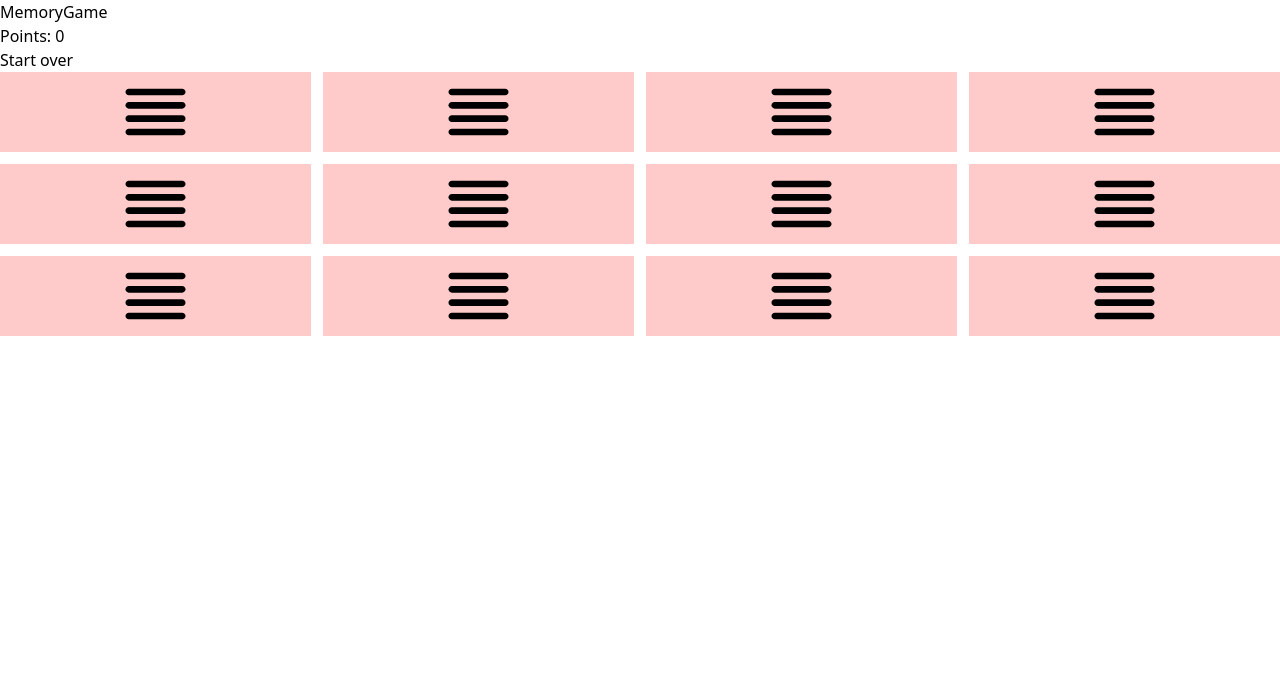
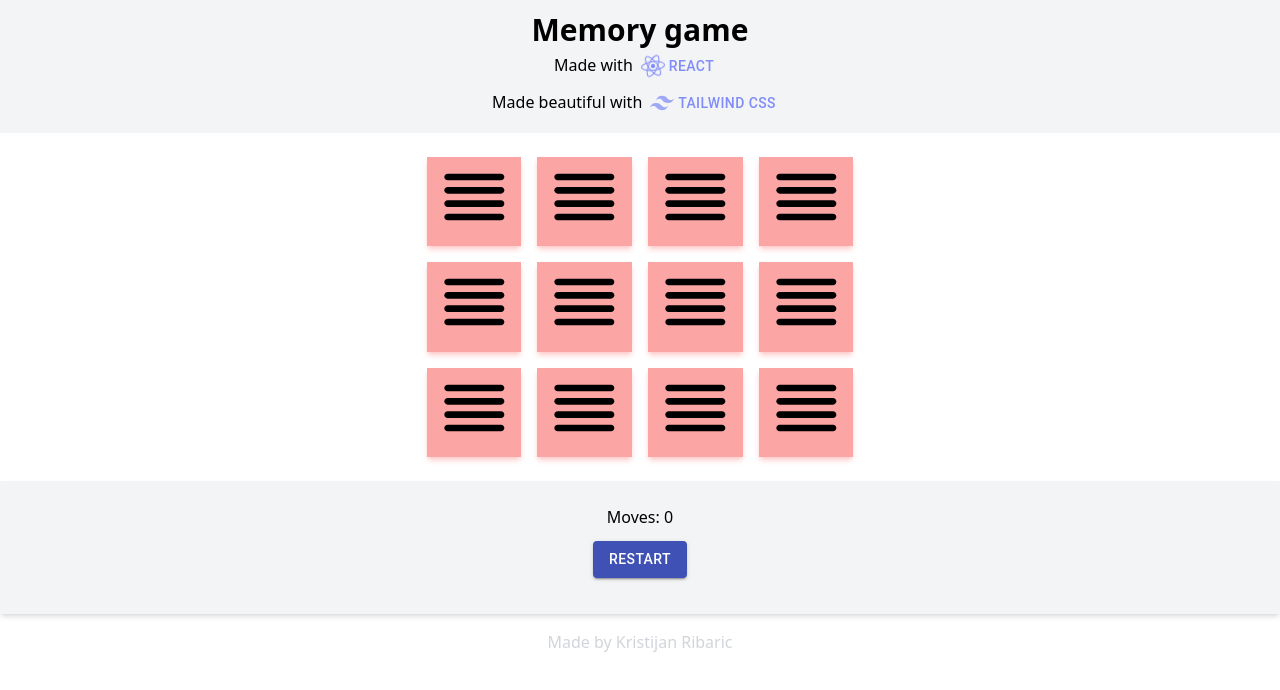
Before and after one commit to kristijanribaric/react-memory, a React (Create React App) app: page / in a window 1280 px wide. Shown: the top 690 px of the page. Built offline with nearby package versions, Linux system fonts and the light colour scheme.

Commit message:
css touchups

```diff
--- a/package.json
+++ b/package.json
@@ -5,16 +5,18 @@
   "dependencies": {
     "@emotion/react": "^11.8.1",
     "@emotion/styled": "^11.8.1",
+    "@material-ui/core": "^4.12.3",
     "@mui/material": "^5.4.3",
     "@testing-library/jest-dom": "^5.16.2",
     "@testing-library/react": "^12.1.3",
     "@testing-library/user-event": "^13.5.0",
+    "classnames": "^2.3.1",
     "react": "^17.0.2",
     "react-dom": "^17.0.2",
+    "react-flippy": "^1.1.0",
     "react-icons": "^4.3.1",
     "react-modal-hover": "^1.1.13",
     "react-scripts": "5.0.0",
-    "react-svg": "^14.1.12",
     "web-vitals": "^2.1.4"
   },
   "scripts": {
--- a/src/App.js
+++ b/src/App.js
@@ -1,106 +1,167 @@
-import Cards from "./components/Cards";
 import Header from "./components/Header";
-import { useEffect, useState } from "react"
+import { useEffect, useState, useRef } from "react";
+import {
+  Dialog,
+  DialogActions,
+  DialogContent,
+  DialogContentText,
+  Button,
+  DialogTitle
+} from "@material-ui/core";
+import Card from "./components/card";
+import Controls from "./controls";
+import Footer from "./footer";
 import { DiAndroid } from "react-icons/di";
 import { DiApple } from "react-icons/di";
 import { DiGithubBadge } from "react-icons/di";
 import { DiFirefox } from "react-icons/di";
 import { DiIe } from "react-icons/di";
 import { DiPython } from "react-icons/di";
-import { CgFormatJustify } from "react-icons/cg";
+
+function shuffleCards(array) {
+  const length = array.length;
+  for (let i = length; i > 0; i--) {
+    const randomIndex = Math.floor(Math.random() * i);
+    const currentIndex = i - 1;
+    const temp = array[currentIndex];
+    array[currentIndex] = array[randomIndex];
+    array[randomIndex] = temp;
+  }
+  return array;
+}
+
+const uniqueElementsArray  = [<DiAndroid className="w-full h-20"/>,<DiApple className="w-full h-20"/>, <DiGithubBadge className="w-full h-20"/>, <DiFirefox className="w-full h-20"/>,<DiIe className="w-full h-20"/>,<DiPython className="w-full h-20"/>];
 
 
 function App() {
-  const BLANK_CARD = <CgFormatJustify className="w-full h-20"/>
-  const [imagesArray, setImagesArray] = useState([])
-  const [cardsChosen, setCardsChosen] = useState([])
-  const [cardsChosenIds, setCardsChosenIds] = useState([])
-  const [points, setPoints] = useState(0)
-  const [openCards, setOpenCards] = useState([])
 
-  const imagesss = ["https://progitek.no/privat/bp/wp-content/uploads/2021/09/pexels-cottonbro-4910769.jpg","https://progitek.no/privat/bp/wp-content/uploads/2021/09/pexels-rachel-claire-5490707.jpg", "https://progitek.no/privat/bp/wp-content/uploads/2021/09/pexels-helena-lopes-2253275.jpg","https://progitek.no/privat/bp/wp-content/uploads/2021/09/pexels-kendra-coupland-2642167.jpg","https://progitek.no/privat/bp/wp-content/uploads/2021/09/pexels-funny-foxy-pride-6244506.jpg","https://progitek.no/privat/bp/wp-content/uploads/2021/09/pexels-marko-blazevic-774731.jpg"];
-  const images = [<DiAndroid className="w-full h-20"/>,<DiApple className="w-full h-20"/>, <DiGithubBadge className="w-full h-20"/>, <DiFirefox className="w-full h-20"/>,<DiIe className="w-full h-20"/>,<DiPython className="w-full h-20"/>];
+  const [cards, setCards] = useState(
+    shuffleCards.bind(null, uniqueElementsArray.concat(uniqueElementsArray))
+  );
+  const [openCards, setOpenCards] = useState([]);
+  const [clearedCards, setClearedCards] = useState({});
+  const [shouldDisableAllCards, setShouldDisableAllCards] = useState(false);
+  const [moves, setMoves] = useState(0);
+  const [showModal, setShowModal] = useState(false);
+  const [bestScore, setBestScore] = useState(
+    JSON.parse(localStorage.getItem("bestScore"))
+  );
+  const timeout = useRef(null);
 
-  function createCardBoard() {
-    const imagesGenerated = images?.concat(...images)
-    console.log(imagesGenerated)
-    const shuffledArray = shuffleArray(imagesGenerated)
-    setImagesArray(shuffledArray)
-}
+  const disable = () => {
+    setShouldDisableAllCards(true);
+  };
 
-function flipImage(image, index) {
-    // CHECK IF IMAGE IS SELECTED
-    console.log(image, index)
+  const enable = () => {
+    setShouldDisableAllCards(false);
+  };
 
-    if (cardsChosenIds?.length === 1 && cardsChosenIds[0] === index) {
-        return
+  const checkCompletion = () => {
+    if (Object.keys(clearedCards).length === uniqueElementsArray.length) {
+      setShowModal(true);
+      const highScore = Math.min(moves, bestScore);
+      setBestScore(highScore);
+      localStorage.setItem("bestScore", highScore);
     }
+  };
+  const evaluate = () => {
+    const [first, second] = openCards;
+    enable();
+    if (cards[first].type === cards[second].type) {
+      setClearedCards((prev) => ({ ...prev, [cards[first].type]: true }));
+      setOpenCards([]);
+      return;
+    }
+    // This is to flip the cards back after 500ms duration
+    timeout.current = setTimeout(() => {
+      setOpenCards([]);
+    }, 600);
+  };
+  const handleCardClick = (index) => {
+    if (openCards.length === 1) {
+      setOpenCards((prev) => [...prev, index]);
+      setMoves((moves) => moves + 1);
+      disable();
+    } else {
+      clearTimeout(timeout.current);
+      setOpenCards([index]);
+    }
+  };
 
-    // Check if
-    if (cardsChosen?.length < 2) {
+  useEffect(() => {
+    let timeout = null;
+    if (openCards.length === 2) {
+      timeout = setTimeout(evaluate, 300);
+    }
+    return () => {
+      clearTimeout(timeout);
+    };
+  }, [openCards]);
 
-        setCardsChosen(cardsChosen => cardsChosen?.concat(image))
-        setCardsChosenIds(cardsChosenIds => cardsChosenIds?.concat(index))
+  useEffect(() => {
+    checkCompletion();
+  }, [clearedCards]);
+  const checkIsFlipped = (index) => {
+    return openCards.includes(index);
+  };
 
-        if (cardsChosen?.length === 1) {
-            // Check if images are the same
-            if (cardsChosen[0] === image) {
-                setPoints(points => points + 2)
-                setOpenCards(openCards => openCards?.concat([cardsChosen[0], image]))
-            }
-            setTimeout(() => {
-                setCardsChosenIds([])
-                setCardsChosen([])
-            }, 700)
+  const checkIsInactive = (card) => {
+    return Boolean(clearedCards[card.type]);
+  };
 
-        }
-    }
-}
-
-function isCardChosen(image, index) {
-    return cardsChosenIds?.includes(index) || openCards?.includes(image)
-}
+  const handleRestart = () => {
+    setClearedCards({});
+    setOpenCards([]);
+    setShowModal(false);
+    setMoves(0);
+    setShouldDisableAllCards(false);
+    setCards(shuffleCards(uniqueElementsArray.concat(uniqueElementsArray)));
+  };
 
 
-function shuffleArray(array) {
-    for (let i = array.length - 1; i > 0; i--) {
-        const j = Math.floor(Math.random() * (i + 1));
-        [array[i], array[j]] = [array[j], array[i]];
-    }
-    console.log(array)
-    return array
-}
-
-function startOver() {
-    setCardsChosenIds([])
-    setCardsChosen([])
-    setPoints(0)
-    setOpenCards([])
-}
-
-useEffect(() => {
-    createCardBoard()
-}, [])
-
   return (
-    <div>
-            <h2>MemoryGame</h2>
-            <h3>Points: {points}</h3>
-            <button onClick={startOver}>Start over</button>
-            <div className="grid grid-cols-4 gap-3">
-                {imagesArray?.map((image, index) => {
-                    return (
-                        // <div className="" key={index} onClick={() => flipImage(image, index)}>
-                        //     <img src={isCardChosen(image, index) ? image : BLANK_CARD} alt="" className={`img-fluid img-fixed`} />
-                        // </div>
-                        <div className= {isCardChosen(image,index) ? "bg-blue-200" : "bg-red-200"} key={index} onClick={() => flipImage(image, index)}>
-
-                          <span className="">{isCardChosen(image,index) ? image : BLANK_CARD}</span>
-                        </div>
-                    )
-                })}
-            </div>
+    <div className="App">
+      <Header />
+      <div className="grid grid-cols-4 grid-rows-3 w-4/5 md:w-2/3 lg:w-1/3 h-[300px] m-auto my-6 gap-4">
+        {cards.map((card, index) => {
+          return (
+            <Card
+              key={index}
+              card={card}
+              index={index}
+              isDisabled={shouldDisableAllCards}
+              isInactive={checkIsInactive(card)}
+              isFlipped={checkIsFlipped(index)}
+              onClick={handleCardClick}
+            />
+          );
+        })}
       </div>
+      <Controls moves={moves} bestScore={bestScore} handleRestart={handleRestart}/>
+      <Footer />
+      <Dialog
+        open={showModal}
+        disableBackdropClick
+        disableEscapeKeyDown
+        aria-labelledby="alert-dialog-title"
+        aria-describedby="alert-dialog-description"
+      >
+        <DialogTitle id="alert-dialog-title" className="animate-bounce text-center">
+          Congrats!!
+        </DialogTitle>
+        <DialogContent>
+          <DialogContentText id="alert-dialog-description" className="text-center">
+            You completed the game in {moves} moves. <br></br> Your best score is
+            {" " + bestScore} moves.
+          </DialogContentText>
+        </DialogContent>
+        <DialogActions>
+          <Button onClick={handleRestart} color="primary" variant="contained">
+            Restart
+          </Button>
+        </DialogActions>
+      </Dialog>
+    </div>
   );
 }
 
--- a/src/components/Cards.jsx
+++ /dev/null
@@ -1,20 +0,0 @@
-import React from 'react'
-import Card from './Card'
-
-const Cards = () => {
-  return (
-    <div className='grid grid-cols-3 w-3/4 md:w-1/2 lg:w-1/3 m-auto gap-5'>
-        <Card />
-        <Card />
-        <Card />
-        <Card />
-        <Card />
-        <Card />
-        <Card />
-        <Card />
-        <Card />
-    </div>
-  )
-}
-
-export default Cards
--- a/src/components/Header.jsx
+++ b/src/components/Header.jsx
@@ -6,7 +6,6 @@ import Button from '@mui/material/Button';
 import Tooltip from '@mui/material/Tooltip';
 import Fade from '@mui/material/Fade';
 import Zoom from '@mui/material/Zoom';
-import { ReactSVG } from 'react-svg'
 
 
 
--- /dev/null
+++ b/src/components/card.css
@@ -0,0 +1,27 @@
+.card {
+  width: 100%;
+  height: 100%;
+  transition: 0.3s;
+  transform-style: preserve-3d;
+  position: relative;
+}
+.card img {
+  width: 95%;
+  height: 95%;
+}
+.card .card-face {
+  backface-visibility: hidden;
+  position: absolute;
+  width: 100%;
+  height: 100%;
+}
+.card .card-face.card-back-face {
+  transform: rotateY(180deg);
+}
+.card.is-flipped {
+  transform: rotateY(180deg);
+}
+.card.is-inactive {
+  opacity: 0;
+  cursor: default;
+}
--- /dev/null
+++ b/src/components/card.js
@@ -0,0 +1,31 @@
+import React from "react";
+import classnames from "classnames";
+import "./card.css";
+import { CgFormatJustify } from "react-icons/cg";
+
+
+const Card = ({ onClick, card, index, isInactive, isFlipped, isDisabled }) => {
+  const handleClick = () => {
+    !isFlipped && !isDisabled && onClick(index);
+  };
+
+  return (
+    <div
+      className={classnames("card cursor-pointer ", {
+        "is-flipped": isFlipped,
+        "is-inactive": isInactive
+      })}
+      onClick={handleClick}
+    >
+
+      <div className="card-face card-font-face bg-red-300 shadow-md shadow-red-200">
+        <CgFormatJustify className="w-full h-20"/>
+      </div>
+      <div className="card-face card-back-face bg-blue-300 shadow-lg shadow-blue-200">
+        {card}
+      </div>
+    </div>
+  );
+};
+
+export default Card;
--- /dev/null
+++ b/src/controls.jsx
@@ -0,0 +1,26 @@
+import React from 'react'
+import { Button } from "@material-ui/core";
+
+const Controls = ({moves, bestScore, handleRestart}) => {
+  return (
+    <div className="text-center bg-gray-100 py-6 shadow-md">
+        <div className="flex justify-center" >
+          <div className="px-2">
+             Moves: {moves}
+          </div>
+          {localStorage.getItem("bestScore") && (
+            <div className="px-2" >
+              Best Score: {bestScore}
+            </div>
+          )}
+        </div>
+        <div className="my-3" >
+          <Button onClick={handleRestart} color="primary" variant="contained">
+            Restart
+          </Button>
+        </div>
+      </div>
+  )
+}
+
+export default Controls
--- /dev/null
+++ b/src/footer.jsx
@@ -0,0 +1,11 @@
+import React from 'react'
+
+const Footer = () => {
+  return (
+    <footer className='text-center py-4 text-gray-300'>
+        <p>Made by Kristijan Ribaric</p>
+    </footer>
+  )
+}
+
+export default Footer
```
Also changed, not shown: src/components/Card.jsx (deleted, +0 -33 lines), src/index.css (+0 -76 lines), 1 other file (tests, documents, lock files or other folders).
